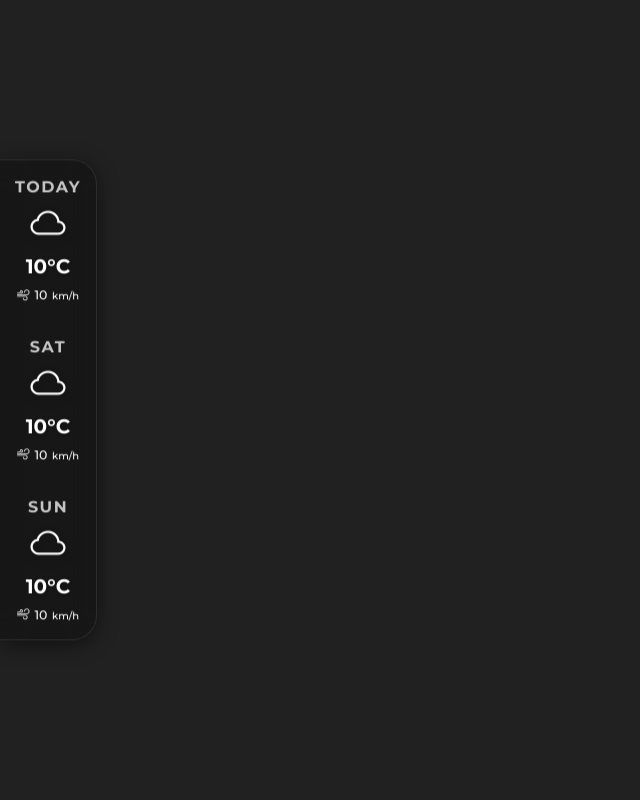
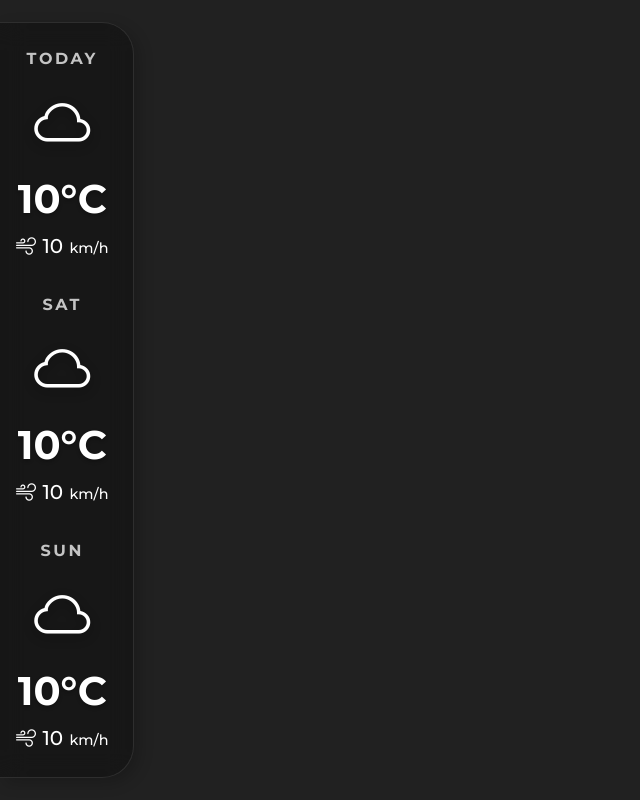
Before and after one commit to MaxPolak04/tab_view, a Flask app: page /devices/# in a window 1280 px wide. Shown: the whole page, without its empty margins (0-640 px from the left). Run offline with Flask 3, Linux system fonts and the light colour scheme; tables that the repository leaves empty hold one stand-in row (values such as "Sample post"); a database or web service that is not in the repository returns one stand-in record (values such as "Sample title"); data that the repository does not hold is empty; some libraries are stand-ins or nearby versions.

Commit message:
Change weather layout

```diff
--- a/tab_view/static/js/display.js
+++ b/tab_view/static/js/display.js
@@ -47,7 +47,6 @@
             }
         }
 
-        // Update weather widget state
         updateWeatherWidget(data.weather, data.show_weather);
 
         if (data.status === 'event') {
@@ -244,18 +243,19 @@
             return;
         }
 
+        // Zastosowanie jednostek vh i vw w miejsce klas typograficznych Bootstrapa
         let html = `
-            <div class="weather-sidebar d-flex flex-column gap-5 p-4"
-                 style="background: rgba(0,0,0,0.3); backdrop-filter: blur(12px); border-radius: 0 2.5rem 2.5rem 0; border: 1px solid rgba(255,255,255,0.1); border-left: none;">`;
+            <div class="d-flex flex-column text-white text-center"
+                 style="gap: 4vh; padding: 3vh 3vh 3vh 2vh; background: rgba(0,0,0,0.3); backdrop-filter: blur(12px); border-radius: 0 4vh 4vh 0; border: 1px solid rgba(255,255,255,0.1); border-left: none; box-shadow: 5px 5px 15px rgba(0,0,0,0.2);">`;
 
         weatherData.forEach(day => {
             html += `
-                <div class="text-center text-white">
-                    <div class="text-uppercase fw-bold opacity-75 mb-1" style="font-size: 1.6rem; letter-spacing: 1.5px;">${day.day}</div>
-                    <i class="bi ${day.icon} d-block display-4 my-2" style="filter: drop-shadow(0 4px 6px rgba(0,0,0,0.4));"></i>
-                    <div class="fw-bold fs-2" style="text-shadow: 0 2px 4px rgba(0,0,0,0.3);">${day.temp}°C</div>
-                    <div class="opacity-90 mt-2 fw-medium" style="font-size: 1.25rem;">
-                        <i class="bi bi-wind me-2"></i>${day.wind}<span style="font-size: 1rem; margin-left: 2px;"> km/h</span>
+                <div>
+                    <div class="text-uppercase fw-bold opacity-75" style="font-size: 2vh; letter-spacing: 0.2vw; margin-bottom: 1vh;">${day.day}</div>
+                    <i class="bi ${day.icon} d-block" style="font-size: 7vh; filter: drop-shadow(0 4px 6px rgba(0,0,0,0.4)); margin: 1.5vh 0;"></i>
+                    <div class="fw-bold" style="font-size: 5vh; line-height: 1; text-shadow: 0 2px 4px rgba(0,0,0,0.3);">${day.temp}°C</div>
+                    <div class="opacity-90 fw-medium" style="font-size: 2.5vh; margin-top: 1.5vh;">
+                        <i class="bi bi-wind" style="margin-right: 0.5vw;"></i>${day.wind}<span style="font-size: 1.8vh; margin-left: 0.2vw;"> km/h</span>
                     </div>
                 </div>
             `;
--- a/tab_view/templates/layout/clock.html
+++ b/tab_view/templates/layout/clock.html
@@ -1,12 +1,12 @@
 <div id="system-clock-overlay" class="position-fixed end-0 z-3 d-none" style="top: 15%; transform: translateY(-50%);">
-    <div class="text-white p-4 shadow-lg text-center"
-         style="background: rgba(0,0,0,0.3); backdrop-filter: blur(12px); border-radius: 2.5rem 0 0 2.5rem; border: 1px solid rgba(255,255,255,0.1); border-right: none; min-width: 200px; box-shadow: -5px 5px 15px rgba(0,0,0,0.2);">
+    <div class="text-white text-center"
+         style="padding: 3vh 2vh 3vh 3vh; background: rgba(0,0,0,0.3); backdrop-filter: blur(12px); border-radius: 4vh 0 0 4vh; border: 1px solid rgba(255,255,255,0.1); border-right: none; box-shadow: -5px 5px 15px rgba(0,0,0,0.2);">
 
-        <div id="clock-time" class="display-2 fw-bold mb-1" style="line-height: 1; text-shadow: 0 2px 4px rgba(0,0,0,0.3);">
+        <div id="clock-time" class="fw-bold" style="font-size: 8vh; line-height: 1; text-shadow: 0 2px 4px rgba(0,0,0,0.3); margin-bottom: 1vh;">
             </div>
 
         <div id="clock-date" class="fw-medium opacity-90"
-             style="font-size: 3rem; text-shadow: 0 2px 4px rgba(0,0,0,0.3); border-top: 1px solid rgba(255,255,255,0.2); padding-top: 10px; margin-top: 10px; letter-spacing: 1px;">
+             style="font-size: 3vh; text-shadow: 0 2px 4px rgba(0,0,0,0.3); border-top: 1px solid rgba(255,255,255,0.2); padding-top: 1.5vh; margin-top: 1vh; letter-spacing: 0.1vw;">
             </div>
 
     </div>
```
Also changed, not shown: 1 other file.
